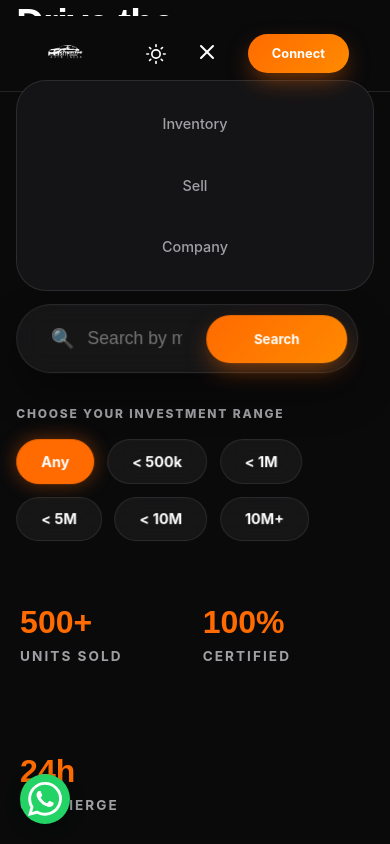
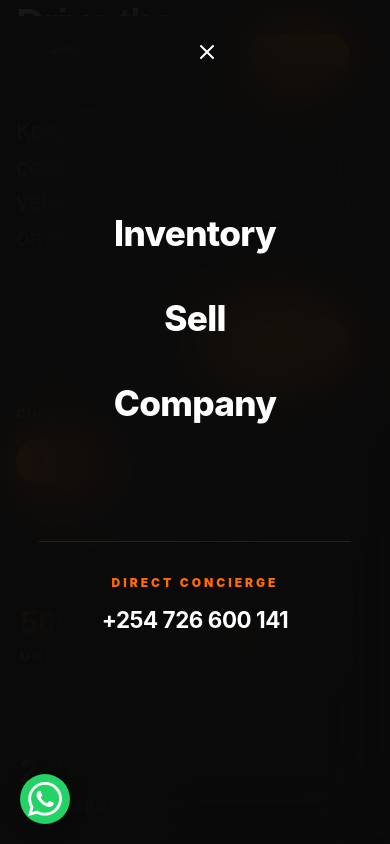
Before and after one commit to Ruchez/citydrive, a React (Vite) app: page / in a window 390 px wide. Both pictures are taken after a click on the button 206 px from the left and 53 px from the top of the page. Shown: the top 844 px of the page. Built offline with nearby package versions, Linux system fonts and the light colour scheme.

Commit message:
UI: Implement modern immersive mobile menu overlay

```diff
--- a/src/App.css
+++ b/src/App.css
@@ -881,21 +881,70 @@ footer {
 
   .nav-links {
     display: none;
-    /* Hide for mobile redesign simplicity or toggle later */
     position: fixed;
-    top: 5rem;
-    left: 1rem;
-    right: 1rem;
+    top: 0;
+    left: 0;
+    width: 100vw;
+    height: 100vh;
     flex-direction: column;
-    background: var(--bg-surface);
-    padding: 2rem;
-    border-radius: 30px;
-    border: 1px solid var(--glass-border);
-    transform: none;
+    justify-content: center;
+    align-items: center;
+    background: rgba(10, 10, 11, 0.9);
+    backdrop-filter: blur(40px);
+    -webkit-backdrop-filter: blur(40px);
+    z-index: 1000;
+    gap: 2rem;
+    transition: all 0.5s cubic-bezier(0.23, 1, 0.32, 1);
+    opacity: 0;
+    visibility: hidden;
+    transform: translateX(100%);
   }
 
   .nav-links.active {
     display: flex;
+    opacity: 1;
+    visibility: visible;
+    transform: translateX(0);
+  }
+
+  .nav-links a {
+    font-size: 2.2rem;
+    font-weight: 800;
+    color: var(--text-primary);
+    letter-spacing: -0.02em;
+    text-transform: none;
+    /* More modern than strictly uppercase here */
+  }
+
+  /* Mobile Exclusive Footer */
+  .mobile-menu-footer {
+    margin-top: 5rem;
+    text-align: center;
+    border-top: 1px solid rgba(255, 255, 255, 0.1);
+    padding-top: 2rem;
+    width: 80%;
+  }
+
+  .menu-footer-label {
+    font-size: 0.75rem;
+    text-transform: uppercase;
+    letter-spacing: 0.25em;
+    color: var(--accent-primary);
+    margin-bottom: 0.7rem;
+    font-weight: 900;
+  }
+
+  .menu-whatsapp-link {
+    font-size: 1.4rem !important;
+    font-weight: 700 !important;
+    color: var(--text-primary) !important;
+    text-decoration: none;
+  }
+}
+
+@media (min-width: 769px) {
+  .mobile-menu-footer {
+    display: none;
   }
 }
 
--- a/src/components/Navbar.tsx
+++ b/src/components/Navbar.tsx
@@ -29,6 +29,12 @@ const Navbar = ({ theme, onToggleTheme }: NavbarProps) => {
                     <a href="#buy" onClick={() => setIsOpen(false)}>Inventory</a>
                     <a href="#sell" onClick={() => setIsOpen(false)}>Sell</a>
                     <a href="#about" onClick={() => setIsOpen(false)}>Company</a>
+                    <div className="mobile-menu-footer">
+                        <p className="menu-footer-label">Direct Concierge</p>
+                        <a href="https://wa.me/254726600141" className="menu-whatsapp-link" target="_blank" rel="noopener noreferrer">
+                            +254 726 600 141
+                        </a>
+                    </div>
                 </div>
 
                 <div className="nav-actions">
```
